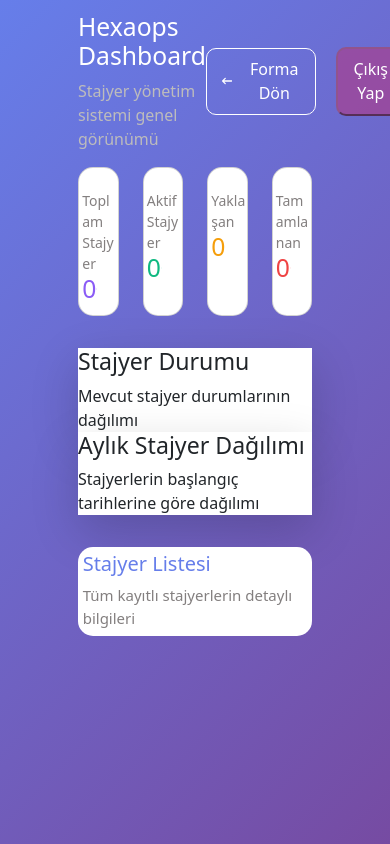
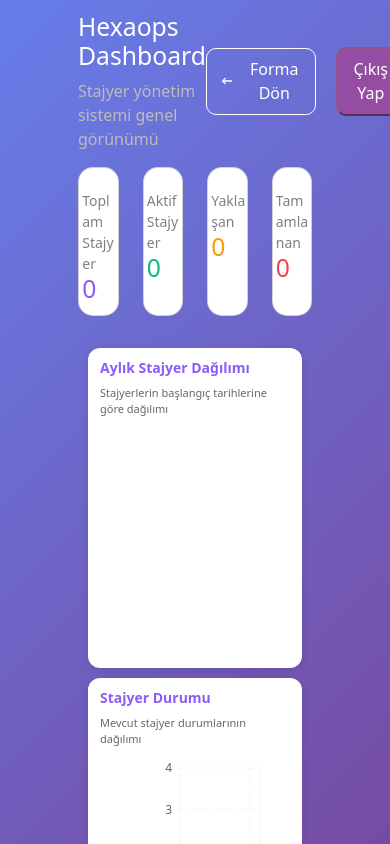
Before and after one commit to ESametGozubenli/Stajyer-Bilgi-Sistemi, a React (Create React App) app: page /dashboard in a window 390 px wide. Shown: the top 844 px of the page. Built offline with nearby package versions, Linux system fonts and the light colour scheme.

Commit message:
Dashboard grafiklerin stilleri tamamlandı

```diff
--- a/src/App.css
+++ b/src/App.css
@@ -284,3 +284,86 @@
 .listItem{
   display: flex;
 }
+
+
+
+/* CHARTS CSS */
+/* Dashboard Charts Container */
+.charts-container {
+  display: grid;
+  grid-template-columns: 1fr 1fr;
+  gap: 20px;
+  margin: 20px 0;
+  padding: 0 20px;
+}
+
+/* Chart Card Styling */
+.chart-card {
+  background: white;
+  border-radius: 12px;
+  padding: 20px;
+  box-shadow: 0 2px 8px rgba(0, 0, 0, 0.1);
+  min-height: 400px;
+}
+
+/* Chart Titles */
+.chart-title {
+  font-size: 16px;
+  font-weight: 600;
+  color:#8b5cf6;
+  margin-bottom: 8px;
+}
+
+.chart-subtitle {
+  font-size: 12px;
+  color: #666;
+  margin-bottom: 20px;
+}
+
+/* Chart Container */
+.chart-wrapper {
+  width: 100%;
+  height: 300px;
+}
+
+/* Responsive Design */
+@media (max-width: 768px) {
+  .charts-container {
+    grid-template-columns: 1fr;
+    gap: 15px;
+    padding: 0 15px;
+  }
+
+  .chart-card {
+    padding: 15px;
+    min-height: 350px;
+  }
+
+  .chart-wrapper {
+    height: 250px;
+  }
+}
+
+@media (max-width: 480px) {
+  .charts-container {
+    gap: 10px;
+    padding: 0 10px;
+  }
+
+  .chart-card {
+    padding: 12px;
+    min-height: 320px;
+  }
+
+  .chart-wrapper {
+    height: 220px;
+  }
+
+  .chart-title {
+    font-size: 14px;
+  }
+
+  .chart-subtitle {
+    font-size: 11px;
+  }
+}
--- a/src/pages/Dashboard/Dashboard.js
+++ b/src/pages/Dashboard/Dashboard.js
@@ -52,7 +52,11 @@
       <HeaderDashboard />
       <InternCounter />
 
-      <StatusChart
+      <div className="charts-container">
+
+      <MonthlyChart formList={formList} />
+
+        <StatusChart
         data={{
           totalIntern,
           activeIntern,
@@ -60,8 +64,8 @@
           pasiveIntern,
         }}
       />
+        </div>
 
-      <MonthlyChart formList={formList} />
 
       <InternList />
     </div>
--- a/src/pages/Dashboard/MonthlyChart.js
+++ b/src/pages/Dashboard/MonthlyChart.js
@@ -51,9 +51,9 @@
   }, [formList]);
 
   return (
-    <div className="bg-white rounded-2xl p-6 shadow-lg">
-      <h3 className="text-xl font-semibold text-gray-900 mb-2">Aylık Stajyer Dağılımı</h3>
-      <p className="text-gray-600 text-sm mb-6">Stajyerlerin başlangıç tarihlerine göre dağılımı</p>
+    <div className="chart-card">
+      <h3 className="chart-title">Aylık Stajyer Dağılımı</h3>
+      <p className="chart-subtitle">Stajyerlerin başlangıç tarihlerine göre dağılımı</p>
       <div className="h-80">
         <ResponsiveContainer width="100%" height="100%">
           <BarChart
--- a/src/pages/Dashboard/StatusChart.js
+++ b/src/pages/Dashboard/StatusChart.js
@@ -36,10 +36,10 @@
   ];
 
   return (
-    <div className="bg-white rounded-2xl p-6 shadow-lg">
-      <h3 className="text-xl font-semibold text-gray-900 mb-2">Stajyer Durumu</h3>
-      <p className="text-gray-600 text-sm mb-6">Mevcut stajyer durumlarının dağılımı</p>
-      <div className="h-80">
+    <div className="chart-card">
+      <h3 className="chart-title">Stajyer Durumu</h3>
+      <p className="chart-subtitle">Mevcut stajyer durumlarının dağılımı</p>
+      <div className="chart-wrapper">
         <ResponsiveContainer width="100%" height="100%">
           <BarChart
             data={chartData}
```
